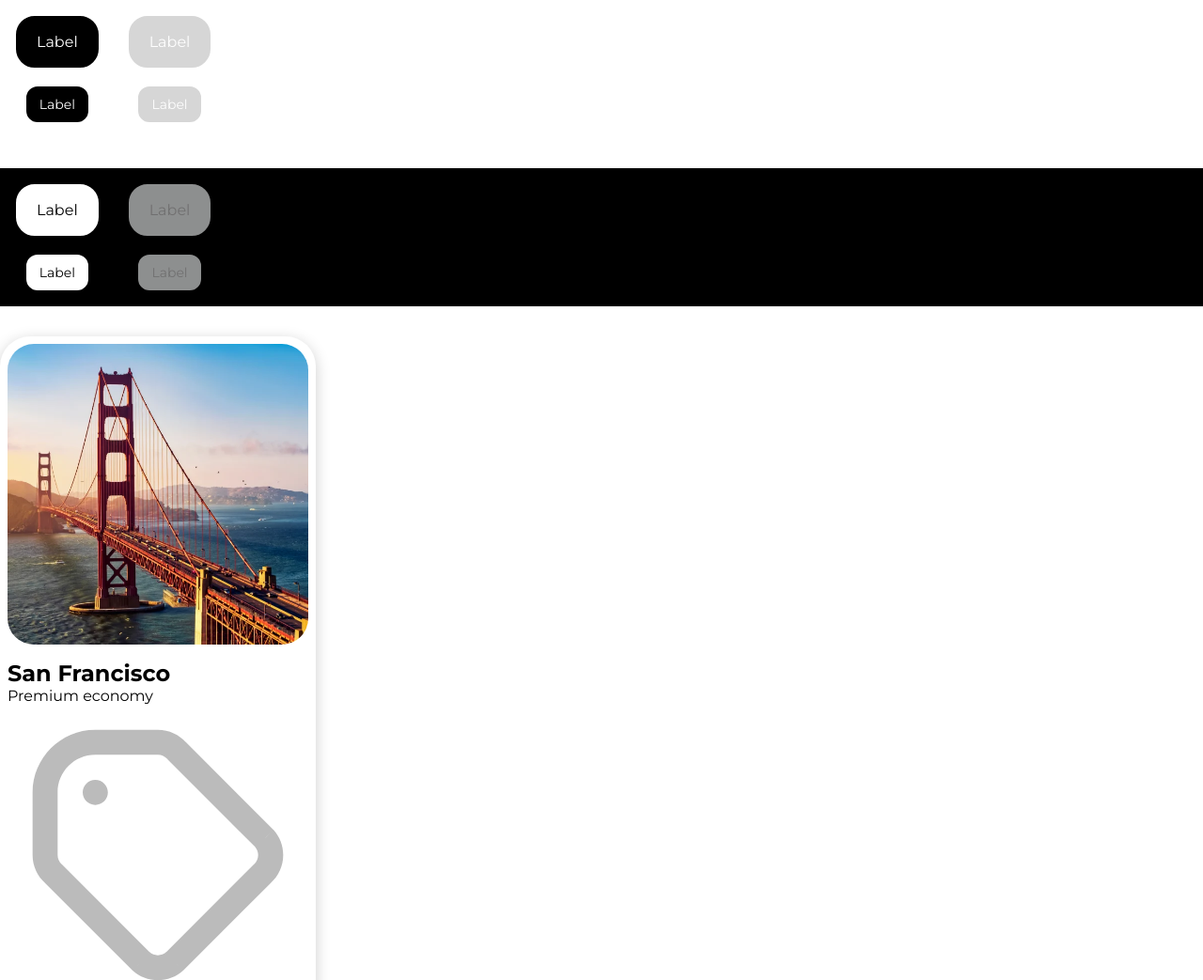
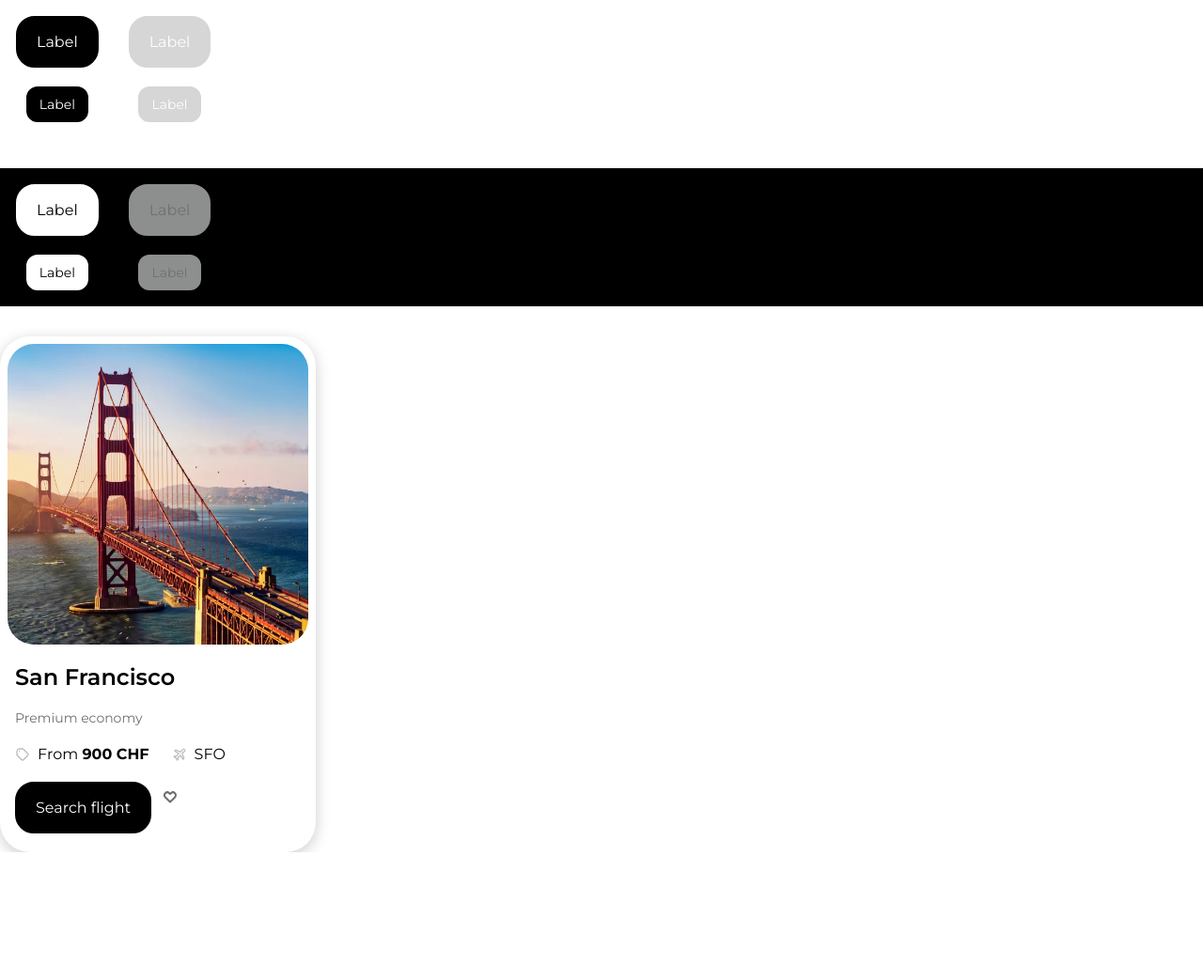
Before and after one commit to HillarylouisXVI/IMD32-v3, a website built with Parcel: page src/index.html in a window 1280 px wide. Shown: the top 1043 px of the page at 94% size. After the commit the page ends 907 px from the top, so only its background shows below. Built offline with nearby package versions, Linux system fonts and the light colour scheme.

Commit message:
integration css

```diff
--- a/src/index.html
+++ b/src/index.html
@@ -39,18 +39,19 @@
 
     <article class="card">
       <img src="images/sanfrancisco.png" alt="San Francisco" />
+
       <div class="card-content">
         <h2 class="card-title">San Francisco</h2>
 
         <p class="card-subtitle">Premium economy</p>
 
-        <div class="card-information">
+        <div class="card-details">
           <div class="card-price">
             <img src="icons/label.svg" />
             <span>From <strong>900 CHF</strong></span>
           </div>
 
-          <div class="card-code">
+          <div class="card-airport">
             <img src="icons/airplane.svg" />
             <span>SFO</span>
           </div>
@@ -58,7 +59,7 @@
 
         <div class="card-actions">
           <button class="btn btn-primary">Search flight</button>
-          <button class="heart-button">
+          <button class="favorite-btn">
             <img src="icons/heart.svg" alt="favoris" />
           </button>
         </div>
--- a/src/scss/_base.scss
+++ b/src/scss/_base.scss
@@ -32,4 +32,5 @@ body {
   --color-disabled-secondary-text: #bbb;
 
   --radius: 1rem;
+  --color-text-secondary: #6c6f72;
 }
--- a/src/scss/modules/_card.scss
+++ b/src/scss/modules/_card.scss
@@ -15,3 +15,85 @@
   object-fit: cover;
   border-radius: 1.75rem;
 }
+
+.card-content {
+  display: flex;
+  flex-direction: column;
+  align-items: flex-start;
+  padding: 0.25rem 0.5rem 0.75rem 0.5rem;
+  gap: 1.25rem;
+}
+
+.card-title {
+  color: var(--color-primary);
+  font-size: 1.5rem;
+  font-weight: 600;
+}
+
+.card-subtitle {
+  color: var(--color-text-secondary);
+  font-size: 0.875rem;
+  font-weight: 400;
+}
+
+.card-details {
+  display: flex;
+  align-items: center;
+  gap: 1.5rem;
+}
+
+.card-price {
+  display: flex;
+  align-items: center;
+  gap: 0.5rem;
+}
+
+.card-airport {
+  display: flex;
+  align-items: center;
+  gap: 0.5rem;
+}
+
+.card-price img,
+.card-airport img {
+  width: 1rem;
+  height: 1rem;
+  flex-shrink: 0;
+}
+
+.card-actions {
+  display: flex;
+  gap: 0.25rem;
+  align-self: stretch;
+}
+
+.favorite-btn {
+  display: flex;
+
+  justify-content: center;
+  align-items: center;
+
+  width: 2rem;
+  height: 2rem;
+
+  background: transparent;
+  border: none;
+
+  cursor: pointer;
+
+  transition: 0.2s ease;
+}
+
+.favorite-btn:hover {
+  opacity: 0.7;
+}
+
+.favorite-btn:hover {
+  background-color: #f4f4f4;
+  border-radius: 50%;
+}
+
+.favorite-btn img {
+  width: 1rem;
+  height: 1rem;
+}
```
